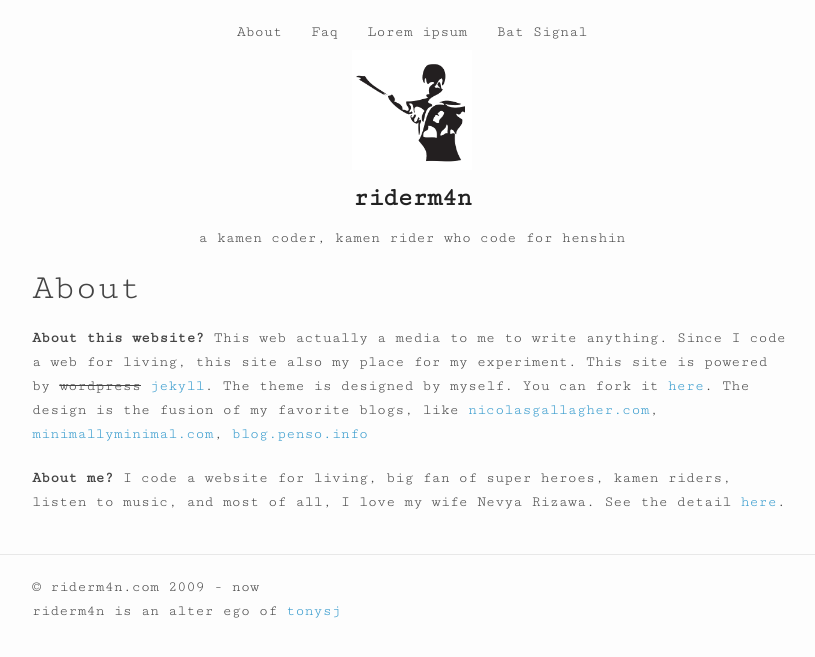
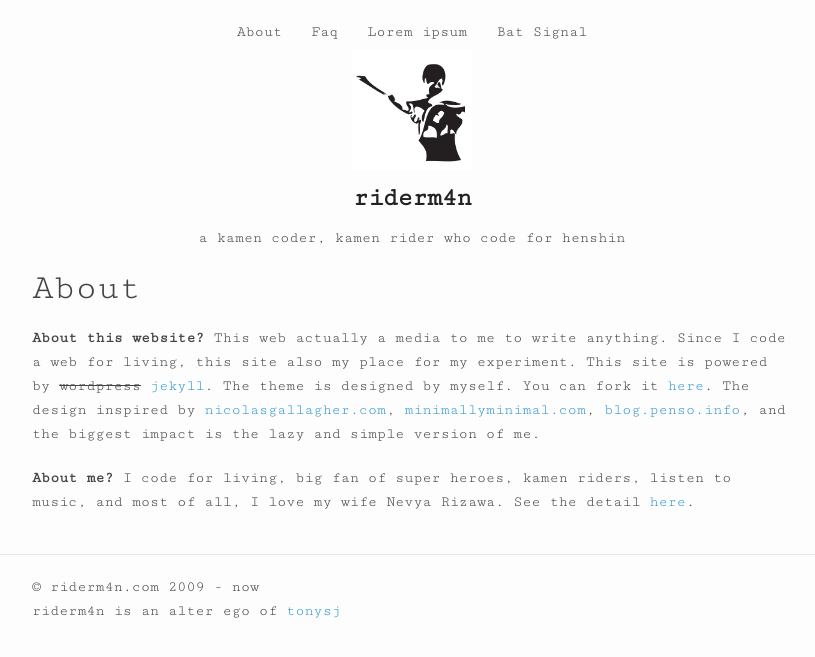
Before and after one commit to riderm4n/riderm4n.github.io, a Jekyll site: the page built from about.md, in a window 1280 px wide. Shown: the top 657 px of the page, without its empty margins (228-1043 px from the left). Built offline with Jekyll 4.4.1, drawn with Linux system fonts in a browser that asks for light colours; nearby versions of some CDN libraries.

Commit message:
change page content

```diff
--- a/about.md
+++ b/about.md
@@ -5,6 +5,6 @@ permalink: /about.html
 
 ---
 
-**About this website?** This web actually a media to me to write anything. Since I code a web for living, this site also my place for my experiment. This site is powered by <strike>wordpress</strike> [jekyll](http://jekyllrb.com){:target="_blank"}. The theme is designed by myself. You can fork it [here](https://github.com/riderm4n/riderm4n.github.io){:target="_blank"}. The design is the fusion of my favorite blogs, like [nicolasgallagher.com](http://nicolasgallagher.com/){:target="_blank"}, [minimallyminimal.com](http://www.minimallyminimal.com/){:target="_blank"}, [blog.penso.info](http://blog.penso.info){:target="_blank"}
+**About this website?** This web actually a media to me to write anything. Since I code a web for living, this site also my place for my experiment. This site is powered by <strike>wordpress</strike> [jekyll](http://jekyllrb.com){:target="_blank"}. The theme is designed by myself. You can fork it [here](https://github.com/riderm4n/riderm4n.github.io){:target="_blank"}. The design inspired by [nicolasgallagher.com](http://nicolasgallagher.com/){:target="_blank"}, [minimallyminimal.com](http://www.minimallyminimal.com/){:target="_blank"}, [blog.penso.info](http://blog.penso.info){:target="_blank"}, and the biggest impact is the lazy and simple version of me.
 
-**About me?** I code a website for living, big fan of super heroes, kamen riders, listen to music, and most of all, I love my wife Nevya Rizawa. See the detail [here](faq.html).
+**About me?** I code for living, big fan of super heroes, kamen riders, listen to music, and most of all, I love my wife Nevya Rizawa. See the detail [here](faq.html).
```
Also changed, not shown: bat-signal.md (+3 -1 lines), faq.md (+2 -2 lines).
